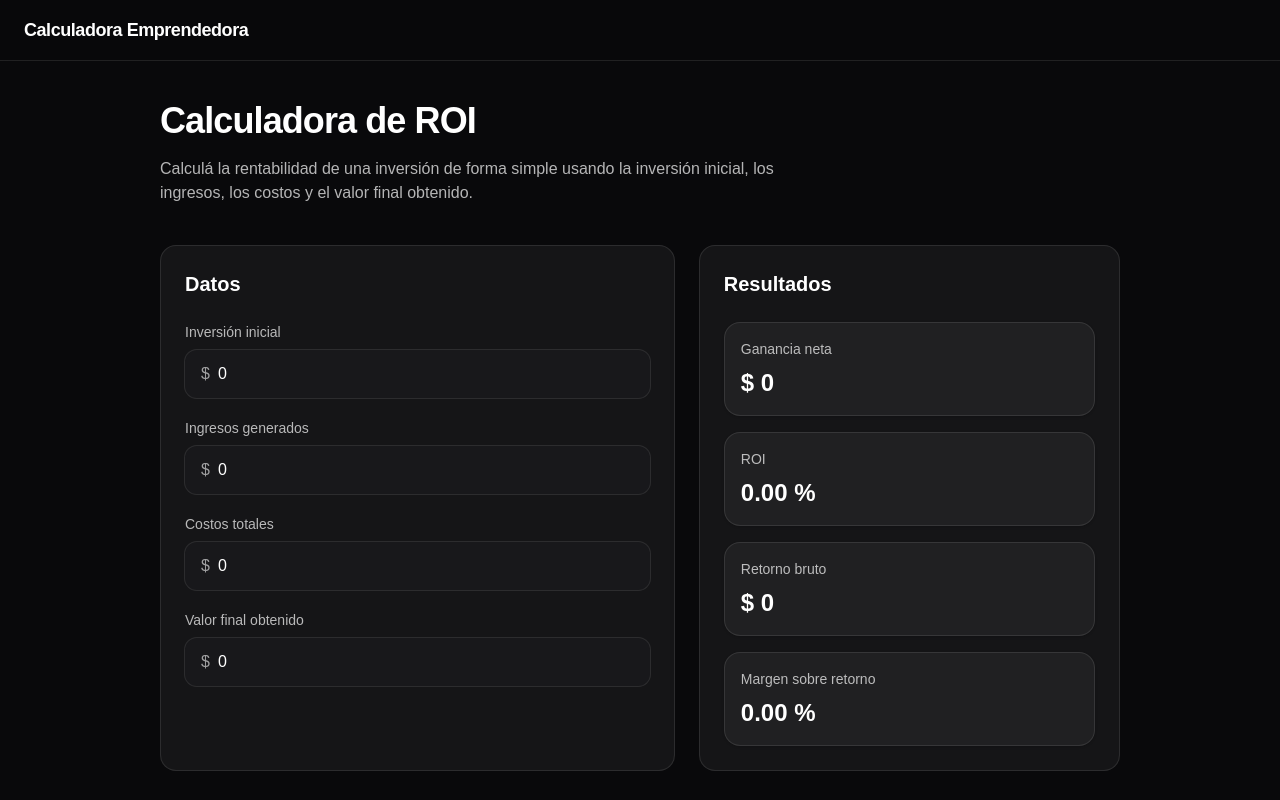
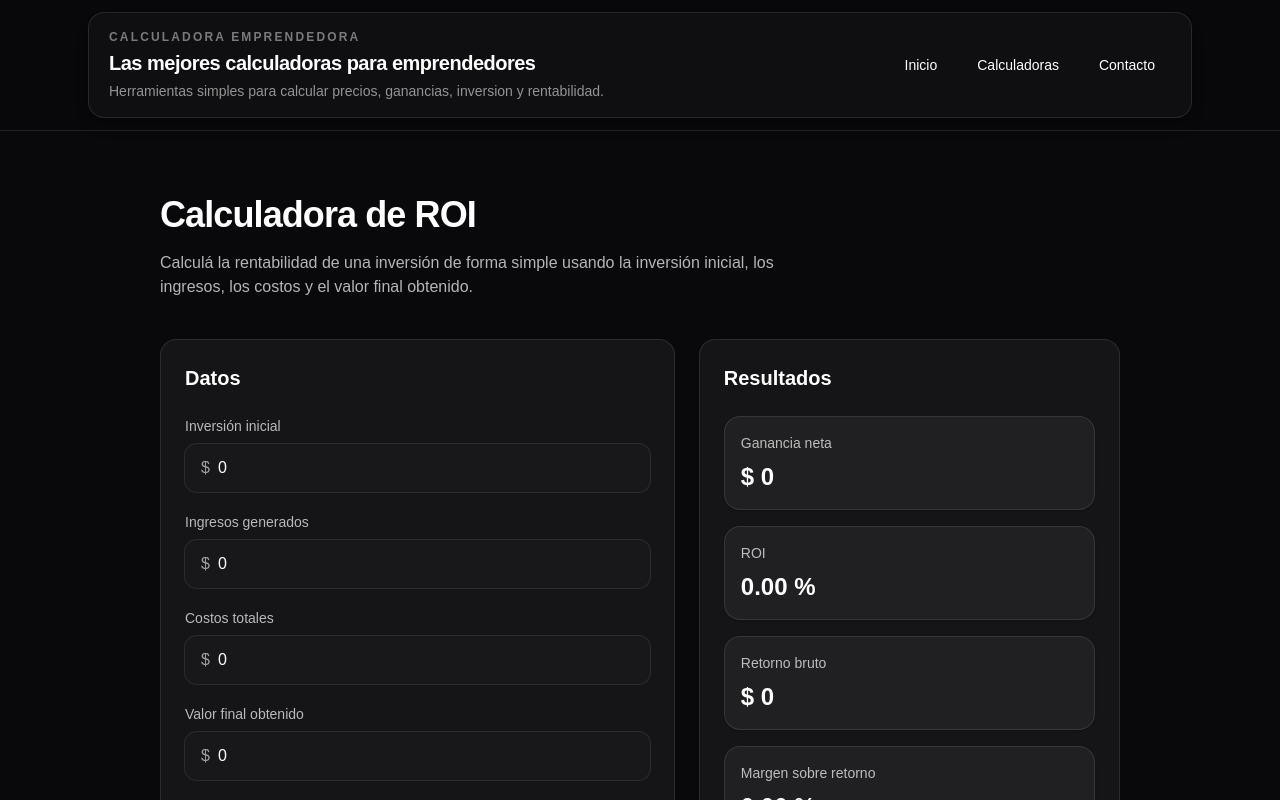
Before and after one commit to panchorenzella-dot/Calculadora-De-Emprendimiento, a Next.js app: page /roi in a window 1280 px wide. Shown: the top 800 px of the page. Built offline with nearby package versions, Linux system fonts and the light colour scheme.

Commit message:
Mejora navbar y diseño principal

```diff
--- a/app/(app)/layout.tsx
+++ b/app/(app)/layout.tsx
@@ -5,7 +5,7 @@ export default function AppLayout({
 }) {
   return (
     <main className="min-h-screen bg-zinc-950 text-white">
-      <div className="mx-auto w-full max-w-5xl px-4 pb-10">
+      <div className="mx-auto w-full max-w-5xl px-4 pb-10 pt-6">
         {children}
       </div>
     </main>
--- a/app/(app)/roi/RoiClient.tsx
+++ b/app/(app)/roi/RoiClient.tsx
@@ -21,7 +21,7 @@ export default function Page() {
     const costos = parseDigitsToNumber(costosTotales);
     const finalValue = parseDigitsToNumber(valorFinal);
 
-    const gananciaNeta = finalValue - inversion - costos;
+    const gananciaNeta = ingresos + finalValue - inversion - costos;
     const roi = inversion > 0 ? (gananciaNeta / inversion) * 100 : 0;
 
     const retornoBruto = finalValue - inversion;
--- a/components/NavBar.tsx
+++ b/components/NavBar.tsx
@@ -6,22 +6,55 @@ import { usePathname } from "next/navigation";
 export default function Navbar() {
   const pathname = usePathname();
 
+  const links = [
+    { href: "/", label: "Inicio" },
+    { href: "/calculadoras", label: "Calculadoras" },
+    { href: "/contacto", label: "Contacto" },
+  ];
+
   const linkClass = (href: string) =>
-    `text-lg font-semibold transition ${
-      pathname === href
-        ? "text-white"
-        : "text-white/70 hover:text-white"
+    `whitespace-nowrap rounded-full px-4 py-2 text-sm font-medium transition ${
+      pathname === href || (href === "/" && pathname === "/calculadoras")
+        ? "bg-white/10 text-white"
+        : "text-white/65 hover:bg-white/5 hover:text-white"
     }`;
 
   return (
-    <header className="border-b border-white/10 bg-zinc-950/60 backdrop-blur">
-      <div className="relative flex items-center px-6 py-4">
+    <header className="sticky top-0 z-50 border-b border-white/10 bg-zinc-950/85 backdrop-blur-xl">
+      <div className="mx-auto w-full max-w-6xl px-4 py-3 sm:px-6">
+        <div className="flex flex-col gap-4 rounded-2xl border border-white/10 bg-white/[0.03] px-4 py-4 shadow-lg shadow-black/20 sm:px-5 md:flex-row md:items-center md:justify-between">
+          <Link href="/" className="min-w-0">
+            <p className="text-xs font-semibold uppercase tracking-[0.18em] text-white/45">
+              Calculadora Emprendedora
+            </p>
 
-        {/* Logo izquierda */}
-        <Link href="/" className="text-lg font-semibold tracking-tight">
-          Calculadora Emprendedora
-        </Link>
+            <div className="mt-1">
+              <p className="text-lg font-semibold tracking-tight text-white sm:text-xl">
+                Las mejores calculadoras para emprendedores
+              </p>
 
+              <p className="mt-1 max-w-2xl text-sm leading-5 text-white/55">
+                Herramientas simples para calcular precios, ganancias,
+                inversion y rentabilidad.
+              </p>
+            </div>
+          </Link>
+
+          <nav
+            aria-label="Navegacion principal"
+            className="-mx-1 flex max-w-full gap-2 overflow-x-auto pb-1 md:mx-0 md:shrink-0 md:overflow-visible md:pb-0"
+          >
+            {links.map((link) => (
+              <Link
+                key={link.href}
+                href={link.href}
+                className={linkClass(link.href)}
+              >
+                {link.label}
+              </Link>
+            ))}
+          </nav>
+        </div>
       </div>
     </header>
   );
```
Also changed, not shown: 1 other file (tests, documents, lock files or other folders).
